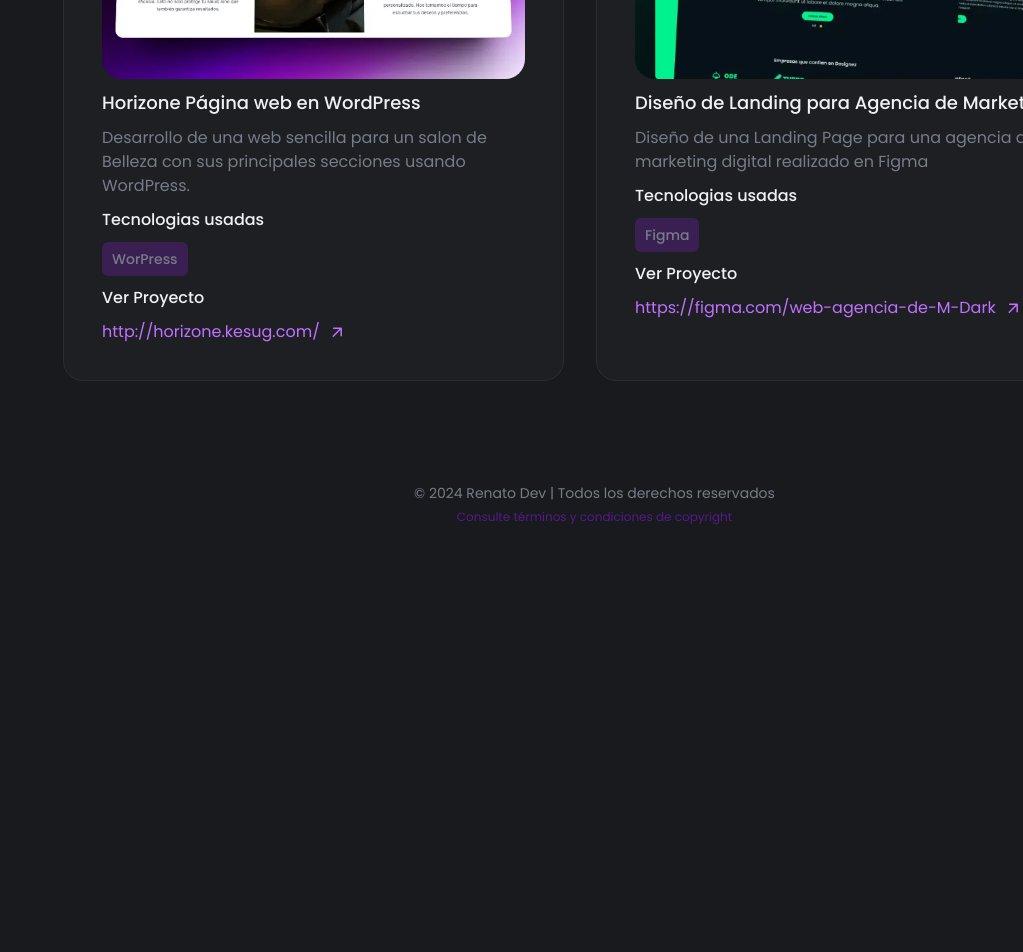
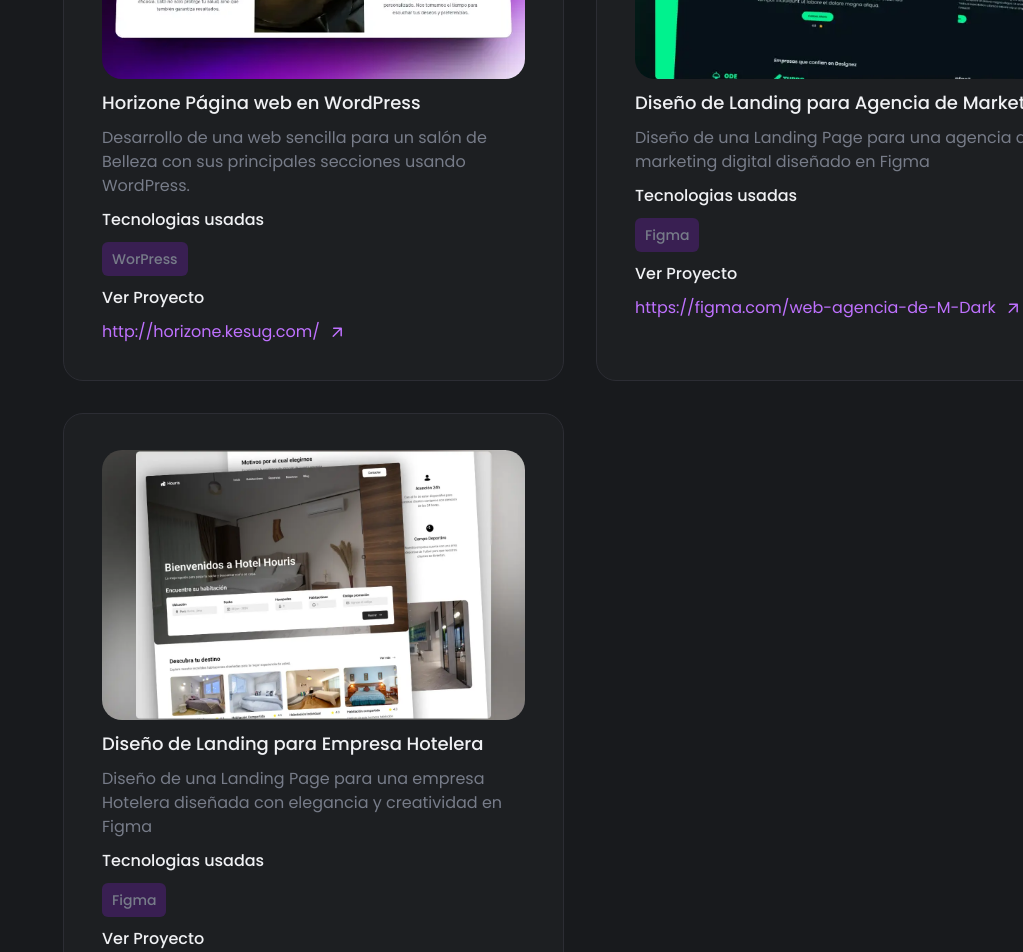
Before and after one commit to renatobits/my-portfolio, a React (Vite) app: page /proyects in a window 1280 px wide. Shown: the part 1120-2072 px from the top of the page, without its empty margins (257-1280 px from the left). Before the commit the page ends 1669 px from the top, so only its background shows below. Built offline with nearby package versions, Linux system fonts and the light colour scheme.

Commit message:
add new proyect design to proyects page

```diff
--- a/src/modules/proyects/DataProyect.ts
+++ b/src/modules/proyects/DataProyect.ts
@@ -1,8 +1,8 @@
-import ImageP from '../../assets/work.png'
 import Univerzz from '../../assets/univerzz.webp'
 import VivoWeb from '../../assets/vivowebs.webp'
 import Horizone from '../../assets/horizone.webp'
 import AgencyRC from '../../assets/Agency-code.webp'
+import Houris from '../../assets/Houris.webp'
 
 
 interface DataProyectProps {
@@ -43,7 +43,7 @@ export const DataProyect: DataProyectProps[] = [
         id: 1,
         img: Horizone,
         title: 'Horizone Página web en WordPress',
-        description: 'Desarrollo de una web sencilla para un salon de Belleza con sus principales secciones usando WordPress.',
+        description: 'Desarrollo de una web sencilla para un salón de Belleza con sus principales secciones usando WordPress.',
         subtitle: 'Tecnologias usadas',
         label: ['WorPress'],
         subtitlelink: 'Ver Proyecto',
@@ -54,11 +54,22 @@ export const DataProyect: DataProyectProps[] = [
         id: 1,
         img: AgencyRC,
         title: 'Diseño de Landing para Agencia de Marketing',
-        description: 'Diseño de una Landing Page para una agencia de marketing digital realizado en Figma',
+        description: 'Diseño de una Landing Page para una agencia de marketing digital diseñado en Figma',
         subtitle: 'Tecnologias usadas',
         label: ['Figma'],
         subtitlelink: 'Ver Proyecto',
         link: 'https://www.figma.com/design/3RH5EpoWOnWFLKjsDrlLWy/Dise%C3%B1o-Web-de-Agencia-de-Marketing%2FDark-(Community)?node-id=0-1&t=qf3LnlSh0KmzYVkJ-0',
         text: 'https://figma.com/web-agencia-de-M-Dark',
     },
+    {
+        id: 1,
+        img: Houris,
+        title: 'Diseño de Landing para Empresa Hotelera',
+        description: 'Diseño de una Landing Page para una empresa Hotelera diseñada con elegancia y creatividad en Figma',
+        subtitle: 'Tecnologias usadas',
+        label: ['Figma'],
+        subtitlelink: 'Ver Proyecto',
+        link: '',
+        text: 'Link no disponible',
+    },
 ];
```
